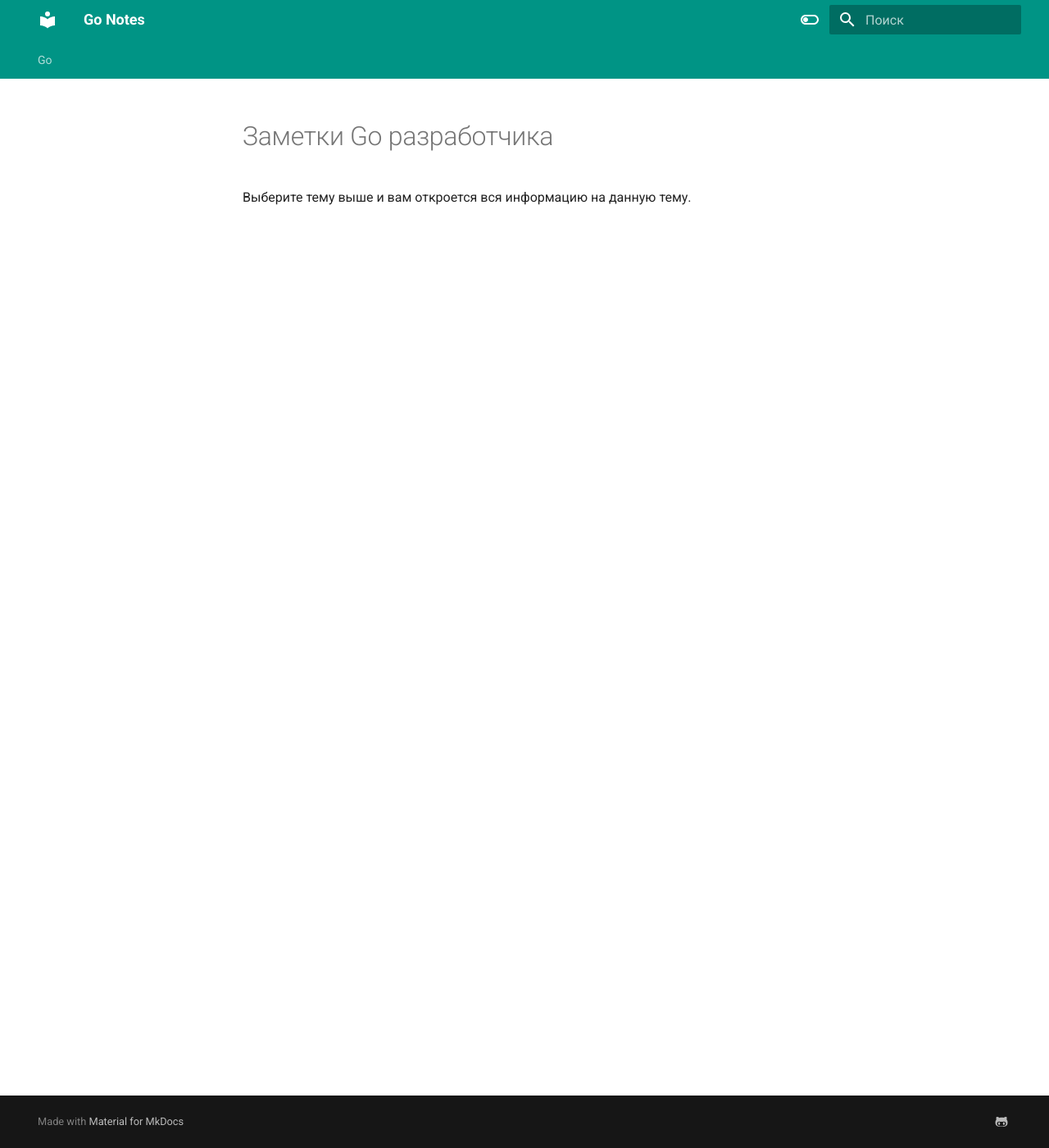
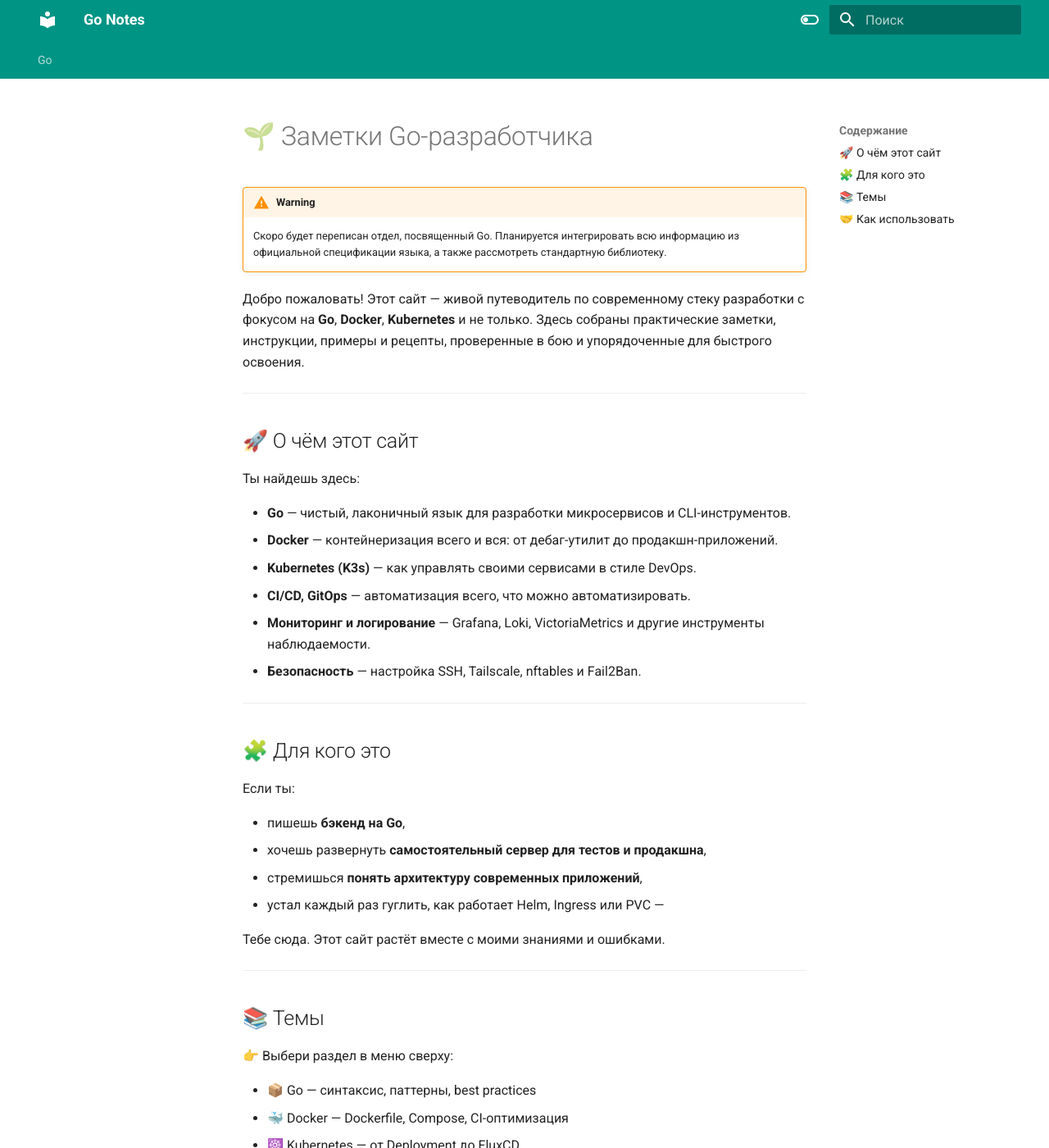
Before and after one commit to i4ox/go-notes, an MkDocs documentation site: the page built from docs/index.md, in a window 1280 px wide and 1400 px high. Shown: the whole window at 82% size. Built offline with MkDocs 1.6.1 and Material for MkDocs 9.7.7, drawn with Linux system fonts in a browser that asks for light colours; some of the changed text lies outside the part shown.

```diff
--- a/docs/index.md
+++ b/docs/index.md
@@ -1,3 +1,60 @@
-# Заметки Go разработчика
+# 🌱 Заметки Go-разработчика
 
-Выберите тему выше и вам откроется вся информацию на данную тему.
+!!! warning
+
+    Скоро будет переписан отдел, посвященный Go.
+    Планируется интегрировать всю информацию из официальной спецификации языка, а также рассмотреть стандартную библиотеку.
+
+Добро пожаловать! Этот сайт — живой путеводитель по современному стеку разработки с фокусом на **Go**, **Docker**, **Kubernetes** и не только. Здесь собраны практические заметки, инструкции, примеры и рецепты, проверенные в бою и упорядоченные для быстрого освоения.
+
+---
+
+## 🚀 О чём этот сайт
+
+Ты найдешь здесь:
+
+- **Go** — чистый, лаконичный язык для разработки микросервисов и CLI-инструментов.
+- **Docker** — контейнеризация всего и вся: от дебаг-утилит до продакшн-приложений.
+- **Kubernetes (K3s)** — как управлять своими сервисами в стиле DevOps.
+- **CI/CD, GitOps** — автоматизация всего, что можно автоматизировать.
+- **Мониторинг и логирование** — Grafana, Loki, VictoriaMetrics и другие инструменты наблюдаемости.
+- **Безопасность** — настройка SSH, Tailscale, nftables и Fail2Ban.
+
+---
+
+## 🧩 Для кого это
+
+Если ты:
+
+- пишешь **бэкенд на Go**,
+- хочешь развернуть **самостоятельный сервер для тестов и продакшна**,
+- стремишься **понять архитектуру современных приложений**,
+- устал каждый раз гуглить, как работает Helm, Ingress или PVC —
+
+Тебе сюда. Этот сайт растёт вместе с моими знаниями и ошибками.
+
+---
+
+## 📚 Темы
+
+👉 Выбери раздел в меню сверху:
+
+- 📦 Go — синтаксис, паттерны, best practices
+- 🐳 Docker — Dockerfile, Compose, CI-оптимизация
+- ☸️ Kubernetes — от Deployment до FluxCD
+- 🛠️ DevOps — Git, GitHub Actions, Woodpecker
+- 🔐 Безопасность — SSH, firewall, Tailscale
+- 📈 Мониторинг — Grafana, Loki, alerting
+
+---
+
+## 🤝 Как использовать
+
+Все инструкции можно повторить локально или на домашнем сервере. Заметки обновляются по мере роста проекта.
+
+📍 Хочешь внести вклад или подсказать улучшение — добро пожаловать в репозиторий.
+
+---
+
+> Будь как контейнер — изолирован, но предсказуем.
+> Кодь как Go — просто, быстро и безопасно.
```
Also changed, not shown: README.md (+47 -25 lines).
